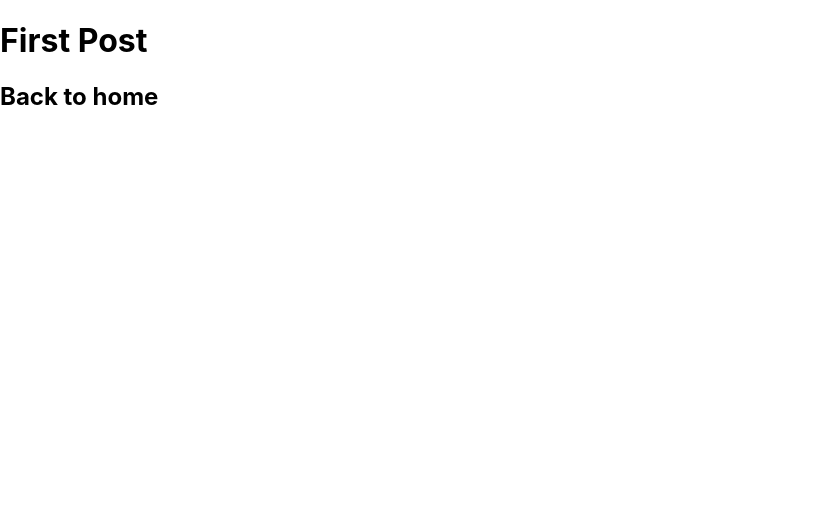
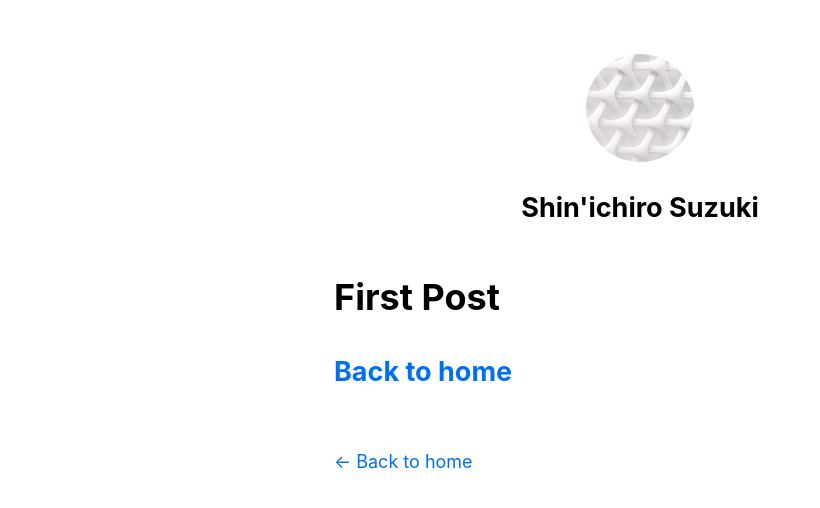
Before and after one commit to shin-sforzando/etude-next, a Next.js app: page /posts/first-post in a window 1280 px wide. Shown: the top 508 px of the page, without its empty margins (0-820 px from the left). Built offline with nearby package versions, Linux system fonts and the light colour scheme.

Commit message:
feat: :+1:  add CSS modules

```diff
--- /dev/null
+++ b/components/layout.module.css
@@ -0,0 +1,15 @@
+.container {
+  max-width: 36rem;
+  padding: 0 1rem;
+  margin: 3rem auto 6rem;
+}
+
+.header {
+  display: flex;
+  flex-direction: column;
+  align-items: center;
+}
+
+.backToHome {
+  margin: 3rem 0 0;
+}
--- /dev/null
+++ b/components/layout.tsx
@@ -0,0 +1,59 @@
+import Head from "next/head"
+import Image from "next/image"
+import { ReactNode } from "react"
+import styles from "./layout.module.css"
+import utilStyles from "../styles/utils.module.scss"
+import Link from "next/link"
+
+const name = "Shin'ichiro Suzuki"
+export const siteTitle = "Next.js Sample Web"
+
+export default function Layout({ children, home }: { children: ReactNode, home?: boolean }) {
+  return (
+    <div className={styles.container}>
+      <Head>
+        <link rel="icon" href="/favicon.ico" />
+        <meta
+          name="description"
+          content="Learn how to build a personal website using Next.js"
+        />
+        <meta
+          property="og:image"
+          content={`https://og-image.vercel.app/${encodeURI(
+            siteTitle
+          )}.png?theme=light&md=0&fontSize=75px&images=https%3A%2F%2Fassets.vercel.com%2Fimage%2Fupload%2Ffront%2Fassets%2Fdesign%2Fnextjs-black-logo.svg`}
+        />
+        <meta name="og:title" content={siteTitle} />
+        <meta name="twitter:card" content="summary_large_image" />
+      </Head>
+      <header className={styles.header}>
+        {home ? (
+          <>
+            <Image priority src="/images/profile.jpg" className={utilStyles.borderCircle} height={144} width={144} alt={name} />
+          </>
+        ) : (
+          <>
+            <Link href="/">
+              <a>
+                <Image priority src="/images/profile.jpg" className={utilStyles.borderCircle} height={108} width={108} alt={name} />
+              </a>
+            </Link>
+            <h2 className={utilStyles.headingLg}>
+              <Link href="/">
+                <a className={utilStyles.colorInherit}>{name}</a>
+              </Link>
+            </h2>
+          </>
+        )}
+      </header>
+      <main>{children}</main>
+      {!home && (
+        <div className={styles.backToHome}>
+          <Link href="/">
+            <a>← Back to home</a>
+          </Link>
+        </div>
+      )}
+    </div>
+  )
+}
--- a/pages/posts/first-post.tsx
+++ b/pages/posts/first-post.tsx
@@ -1,14 +1,19 @@
+import Head from "next/head";
 import Link from "next/link";
+import Layout from "../../components/layout";
 
 export default function FirstPost() {
-    return (
-      <>
+  return (
+    <Layout>
+      <Head>
+        <title>First Post</title>
+      </Head>
       <h1>First Post</h1>
       <h2>
         <Link href="/">
           <a>Back to home</a>
         </Link>
       </h2>
-      </>
-    )
+    </Layout>
+  )
 }
--- a/styles/globals.css
+++ b/styles/globals.css
@@ -4,13 +4,24 @@
   margin: 0;
   font-family: -apple-system, BlinkMacSystemFont, Segoe UI, Roboto, Oxygen,
     Ubuntu, Cantarell, Fira Sans, Droid Sans, Helvetica Neue, sans-serif;
-}
-
-a {
-  color: inherit;
-  text-decoration: none;
+  line-height: 1.6;
+  font-size: 18px;
 }
 
 * {
   box-sizing: border-box;
 }
+
+a {
+  color: #0070f3;
+  text-decoration: none;
+}
+
+a:hover {
+  text-decoration: underline;
+}
+
+img {
+  max-width: 100%;
+  display: block;
+}
--- /dev/null
+++ b/styles/utils.module.scss
@@ -0,0 +1,52 @@
+.heading2Xl {
+  font-size: 2.5rem;
+  line-height: 1.2;
+  font-weight: 800;
+  letter-spacing: -0.05rem;
+  margin: 1rem 0;
+}
+
+.headingXl {
+  font-size: 2rem;
+  line-height: 1.3;
+  font-weight: 800;
+  letter-spacing: -0.05rem;
+  margin: 1rem 0;
+}
+
+.headingLg {
+  font-size: 1.5rem;
+  line-height: 1.4;
+  margin: 1rem 0;
+}
+
+.headingMd {
+  font-size: 1.2rem;
+  line-height: 1.5;
+}
+
+.borderCircle {
+  border-radius: 9999px;
+}
+
+.colorInherit {
+  color: inherit;
+}
+
+.padding1px {
+  padding-top: 1px;
+}
+
+.list {
+  list-style: none;
+  padding: 0;
+  margin: 0;
+}
+
+.listItem {
+  margin: 0 0 1.25rem;
+}
+
+.lightText {
+  color: #666;
+}
```
Also changed, not shown: package.json (+8 -7 lines), pages/index.tsx (+12 -66 lines), public/images/profile.jpg (added), 1 other file (tests, documents, lock files or other folders).
